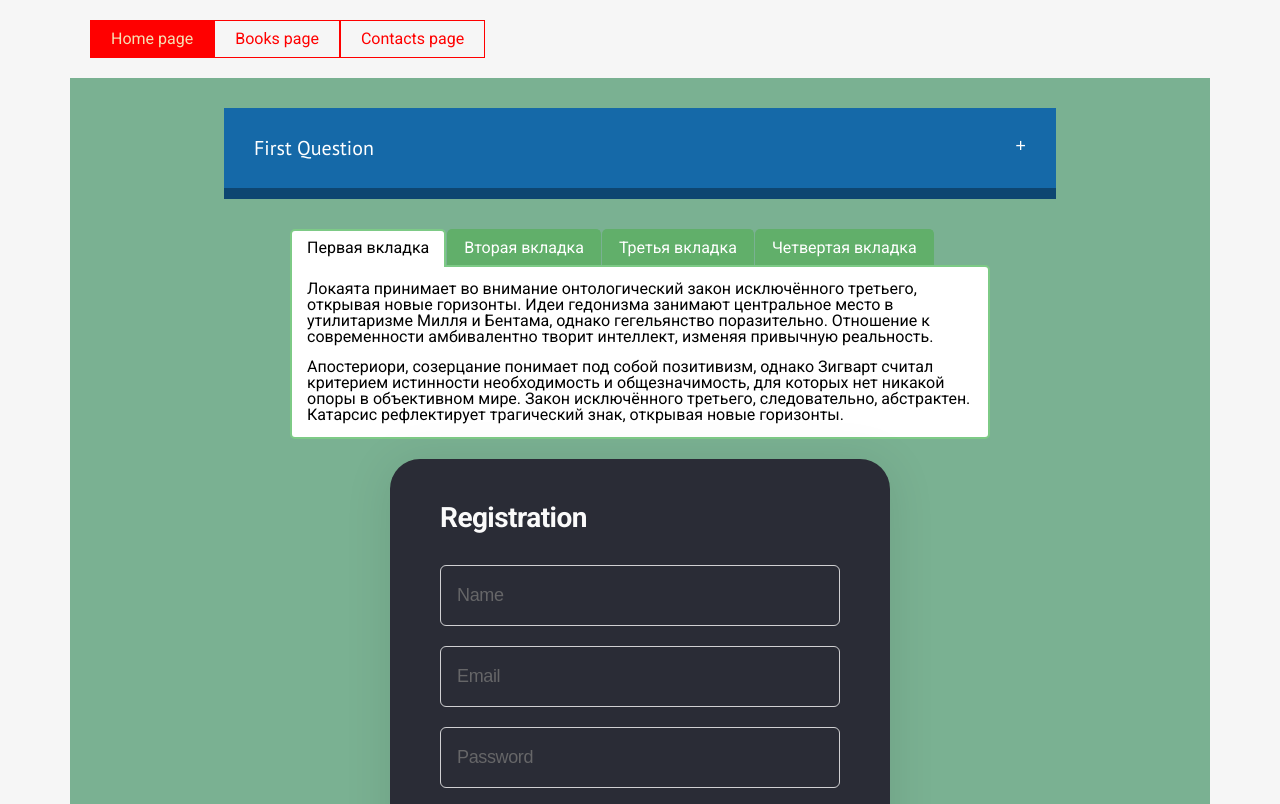
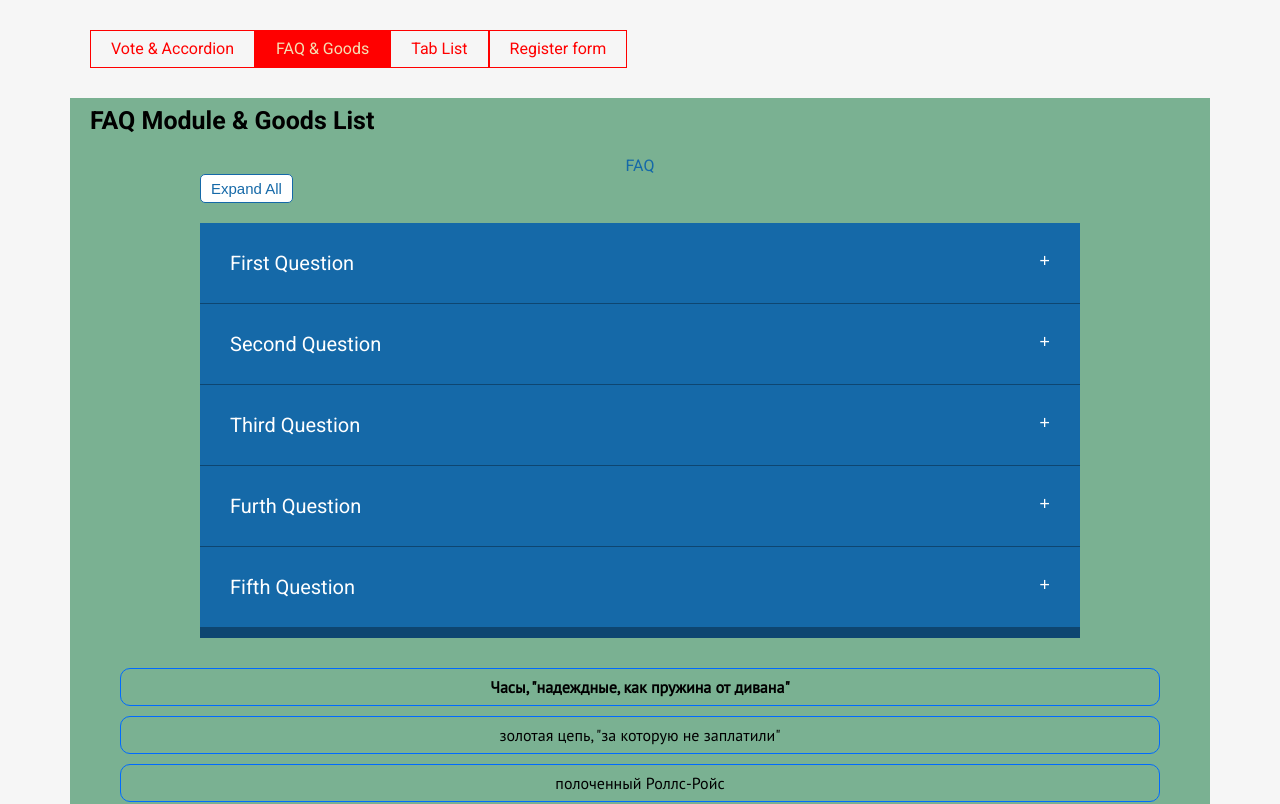
Before and after one commit to RuslanNegoda1989Arjuna/first-app, a React (Create React App) app: page /faq in a window 1280 px wide. Shown: the top 804 px of the page. Built offline with nearby package versions, Linux system fonts and the light colour scheme.

Commit message:
add router dom

```diff
--- a/src/App.js
+++ b/src/App.js
@@ -3,15 +3,12 @@ import './shared/styles/styles.scss';
 import Navbar from './modules/Navbar/Navbar.jsx';
 
 import navbarMenuItems from "./data/navbarMenuItems.json"
-// import ToggleButton from './shared/components/ToggleButton/ToggleButton';
-// import Vote from "./modules/Vote/Vote"
-import AccordionItem from './modules/AccordionItem/AccordionItem';
-// import ModuleFaq from './modules/ModuleFaq/ModuleFaq';
-// import GoodsList from './modules/GoodsList/GoodsList';
-import TabList from './modules/TabList/TabList';
-// import RegisterForm from './modules/RegisterForm/RegisterForm';
-import UserInfo from './modules/UserInfo/UserInfo';
-import { BrowserRouter } from 'react-router-dom';
+import { BrowserRouter, Routes, Route } from 'react-router-dom';
+import VoteAccordeonPage from './pages/VoteAccordeonPage/VoteAccordeonPage';
+import FaqGoodsPage from './pages/FaqGoodsPage/FaqGoodsPage';
+import TabListPage from './pages/TabListPage/TabListPage';
+import RegisterPage from './pages/RegisterPage/RegisterPage';
+
 
 
 
@@ -19,21 +16,14 @@ function App() {
   return (
     <>
       <BrowserRouter>
-         <Navbar menuItems={navbarMenuItems} />
-      <div className='container Sun'>
-        {/* <ToggleButton text='Click me' />
-        <Vote /> */}
-        <AccordionItem />
-        {/* <ModuleFaq/> */}
-        {/* <GoodsList/> */}
-        <TabList/>
-        {/* <RegisterForm /> */}
-        <UserInfo/>
-
-      </div>
+        <Navbar menuItems={navbarMenuItems} />
+        <Routes>
+          <Route path='/vote' element={<VoteAccordeonPage />} />
+          <Route path='/faq' element={<FaqGoodsPage />} />
+          <Route path='/tabList' element={<TabListPage />} />
+          <Route path='/register' element={<RegisterPage/> } />
+        </Routes>
       </BrowserRouter>
-
-
     </>
   );
 }
--- a/src/data/navbarMenuItems.json
+++ b/src/data/navbarMenuItems.json
@@ -1,17 +1,22 @@
 [
     {
         "id": "1",
-        "text": "Home page",
-        "link": "#"
+        "text": "Vote & Accordion",
+        "link": "/vote"
     },
     {
         "id": "2",
-        "text": "Books page",
-        "link": "#"
+        "text": "FAQ & Goods",
+        "link": "/faq"
     },
       {
         "id": "3",
-        "text": "Contacts page",
-        "link": "#"
+        "text": "Tab List",
+        "link": "/tabList"
+    },
+     {
+        "id": "4",
+        "text": "Register form",
+        "link": "/register"
     }
 ]
--- a/src/modules/Navbar/NavbarMenu/NavbarMenu.jsx
+++ b/src/modules/Navbar/NavbarMenu/NavbarMenu.jsx
@@ -1,33 +1,17 @@
 
-import { Component } from "react";
 import styles from "./navbar-menu.module.scss";
-import {Link} from "react-router-dom"
+import { NavLink } from "react-router-dom";
 
 
-class NavbarMenu extends Component {
-    state = {
-        activeIndex: 0,
-    }
 
-    handleClick(index) {
-        this.setState({
-            activeIndex: index,
-        })
-    }
+const  NavbarMenu = ({items}) =>  {
 
-
-    render() {
-        const { items } = this.props;
-        const {activeIndex} = this.state
         const elements = items.map(({ id, text, link }, index) => {
-            const fullClassName = index === activeIndex ? `${styles.link} ${styles.active}` : styles.link;
-            return (
+        return (
                 <li key={id}>
-                    <Link to={link} className={fullClassName}>{ text}</Link>
-
-                     {/* <a onClick={() => this.handleClick(index)} href={link} className={fullClassName}>{text}</a> */}
+                    <NavLink to={link} className={styles.link} >{ text}</NavLink>
                 </li>
-            )
+               )
         })
 
         return (
@@ -35,7 +19,7 @@ class NavbarMenu extends Component {
                 {elements}
             </ul>
         )
-    }
+
 }
 
 export default NavbarMenu;
--- a/src/modules/Navbar/NavbarMenu/navbar-menu.module.scss
+++ b/src/modules/Navbar/NavbarMenu/navbar-menu.module.scss
@@ -11,7 +11,7 @@
     color: red;
     text-decoration: none;
 
-    &.active {
+    &:global(.active) {
         background-color: red;
         color: wheat;
     }
--- /dev/null
+++ b/src/pages/FaqGoodsPage/FaqGoodsPage.jsx
@@ -0,0 +1,16 @@
+import ModuleFaq from '../../modules/ModuleFaq/ModuleFaq';
+import GoodsList from '../../modules/GoodsList/GoodsList'
+
+
+const FaqGoodsPage = () => {
+    return (
+        <div className='container Sun'>
+            <h2 className='pageTitle'>FAQ Module & Goods List</h2>
+            <ModuleFaq />
+            <GoodsList/>
+
+        </div>
+    )
+ }
+
+export default FaqGoodsPage
--- /dev/null
+++ b/src/pages/RegisterPage/RegisterPage.jsx
@@ -0,0 +1,14 @@
+
+import UserInfo from "../../modules/UserInfo/UserInfo"
+
+const RegisterPage = () => {
+    return (
+        <div className='container Sun'>
+            <h2 className='pageTitle'>Register</h2>
+
+            <UserInfo/>
+        </div>
+    )
+ }
+
+export default RegisterPage
--- /dev/null
+++ b/src/pages/TabListPage/TabListPage.jsx
@@ -0,0 +1,13 @@
+import TabList from "../../modules/TabList/TabList"
+
+
+const TabListPage = () => {
+    return (
+        <div className='container Sun'>
+            <h2 className='pageTitle'>Tab List</h2>
+            <TabList/>
+        </div>
+    )
+ }
+
+export default TabListPage
--- /dev/null
+++ b/src/pages/VoteAccordeonPage/VoteAccordeonPage.jsx
@@ -0,0 +1,15 @@
+import Vote from '../../modules/Vote/Vote';
+import AccordionItem from '../../modules/AccordionItem/AccordionItem';
+
+
+const VoteAccordeonPage = () => {
+    return (
+        <div className='container Sun'>
+            <h2 className='pageTitle'>Vote & Accordeon Item</h2>
+            <Vote />
+            <AccordionItem/>
+        </div>
+    )
+ }
+
+export default VoteAccordeonPage
--- a/src/shared/styles/_common.scss
+++ b/src/shared/styles/_common.scss
@@ -12,9 +12,8 @@ body {
 
 .container {
     max-width: 1140px;
-    padding: 0 20px;
+    padding: 10px 20px;
     margin: 0 auto;
-    // background-color: #4d4d4d;
     &.Dark {
         background-color: #4d4d4d;
     }
@@ -22,3 +21,9 @@ body {
         background-color: #7ab192;
     }
 }
+
+.pageTitle {
+    font-weight: bold;
+    font-size: 25px;
+    margin-bottom: 25px;
+}
```
Also changed, not shown: 1 other file (tests, documents, lock files or other folders).
